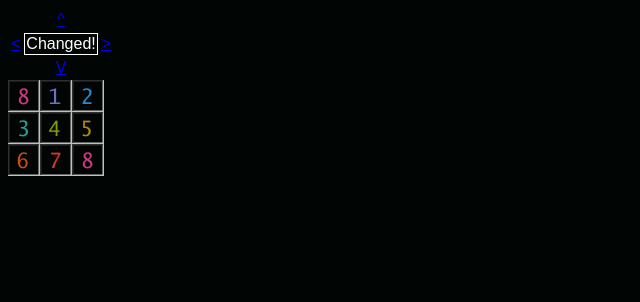
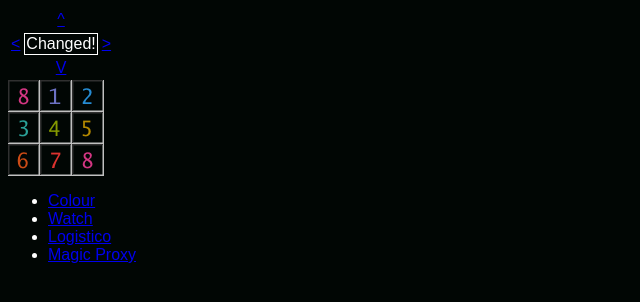
Before and after one commit to CheshireSwift/cheshireswift.github.io, a Jekyll site: the page built from index.html, in a window 1280 px wide. Shown: the top 302 px of the page, without its empty margins (0-640 px from the left). Built offline with Jekyll 4.4.1, drawn with Linux system fonts in a browser that asks for light colours; nearby versions of some CDN libraries.

Commit message:
Actually link to subpages from main index

```diff
--- a/index.html
+++ b/index.html
@@ -42,6 +42,14 @@
             </tr>
         </table>
     </div>
+    <div>
+      <ul>
+        <li><a href="colour?colour=wheat">Colour</a></li>
+        <li><a href="watch?v=YsE_igrPXZs">Watch</a></li>
+        <li><a href="logistico">Logistico</a></li>
+        <li><a href="magic-proxy">Magic Proxy</a></li>
+      </ul>
+    </div>
     {% comment %}
     {% for post in site.posts %}
       <li>
```
